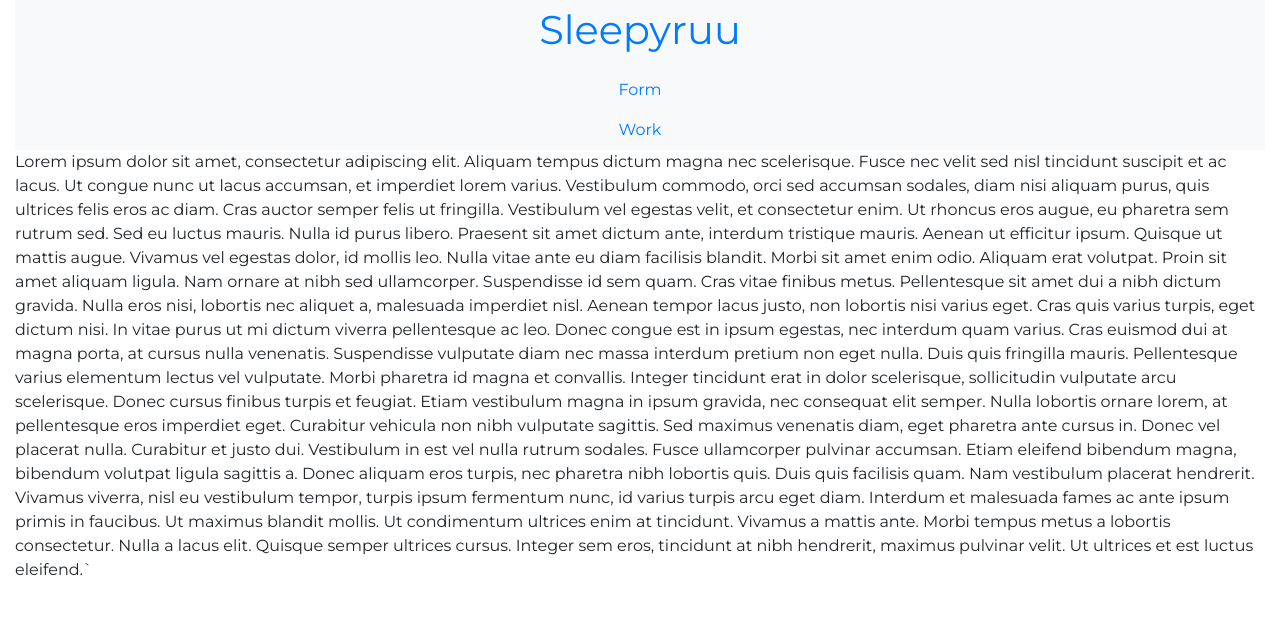
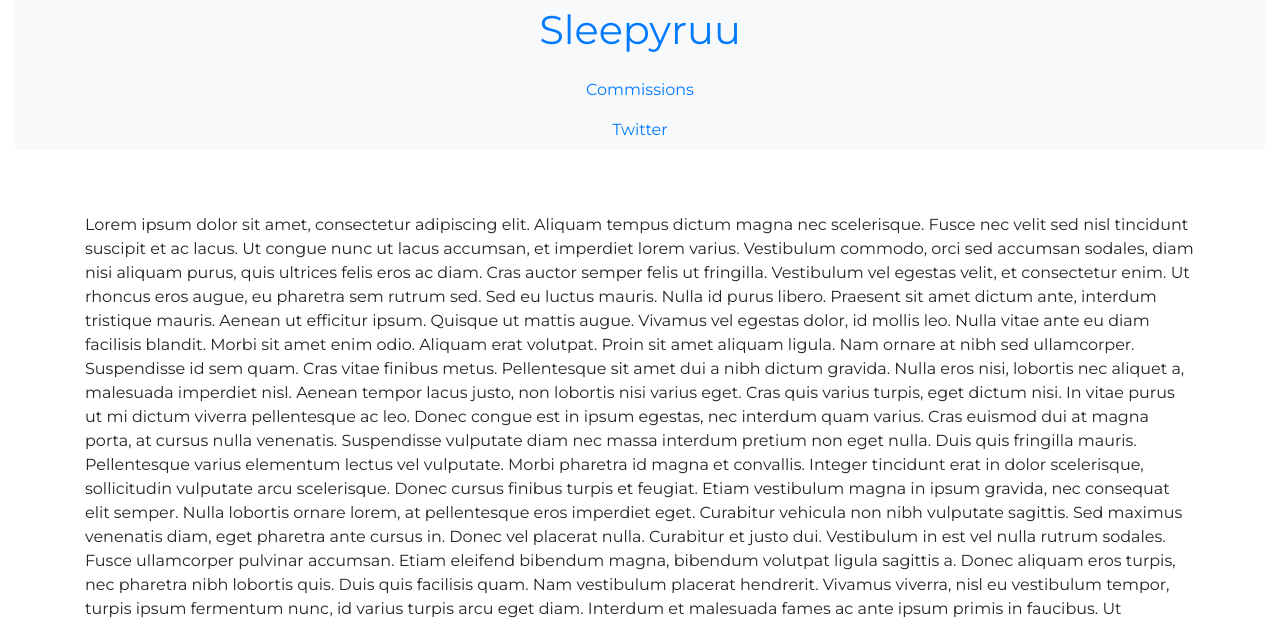
Before and after one commit to dasBottles/sRuu, a React (Create React App) app: page / in a window 1280 px wide. Shown: the part 318-942 px from the top of the page. Before the commit the page ends 916 px from the top, so only its background shows below. Built offline with nearby package versions, Linux system fonts and the light colour scheme.

Commit message:
adds twitter routing

```diff
--- a/src/Components/Formik/FormikContainer.js
+++ b/src/Components/Formik/FormikContainer.js
@@ -30,7 +30,7 @@ const FormikContainer = () => {
       }}
     >
       {(props) => (
-        <Form>
+        <Form autoComplete='off'>
           <FormikControl
             control="input"
             label="Name"
--- a/src/Components/HomePage/HomePage.js
+++ b/src/Components/HomePage/HomePage.js
@@ -2,7 +2,7 @@ import React from "react";
 
 const Home = () => {
   return (
-    <div className="container-fluid">
+    <div className="container-lg">
       <p>
         Lorem ipsum dolor sit amet, consectetur adipiscing elit. Aliquam tempus
         dictum magna nec scelerisque. Fusce nec velit sed nisl tincidunt
--- a/src/Components/Navbar/Navbar.js
+++ b/src/Components/Navbar/Navbar.js
@@ -17,9 +17,9 @@ const Navbar = () => {
             <a class="nav-link h1">Sleepyruu</a>
           </Link>
           <Link to="/commissions">
-            <a class="nav-link">Form</a>
+            <a class="nav-link">Commissions</a>
           </Link>
-          <a class="nav-link">Work</a>
+          <a class="nav-link" href='https://twitter.com/sleepyruu' target='_black'>Twitter</a>
         </nav>
       </div>
     </Styles>
--- a/src/Components/Navbar/styles.js
+++ b/src/Components/Navbar/styles.js
@@ -9,5 +9,10 @@ export const Styles = styled.div
 
 a {
     text-decoration: none !important;
+    padding: -5px 0px -5px 0px !important;
+}
+
+nav {
+    margin-bottom: 5%;
 }
 `
```
Also changed, not shown: src/Components/Products/styles.css (line endings or trailing spaces), 1 other file (tests, documents, lock files or other folders).
